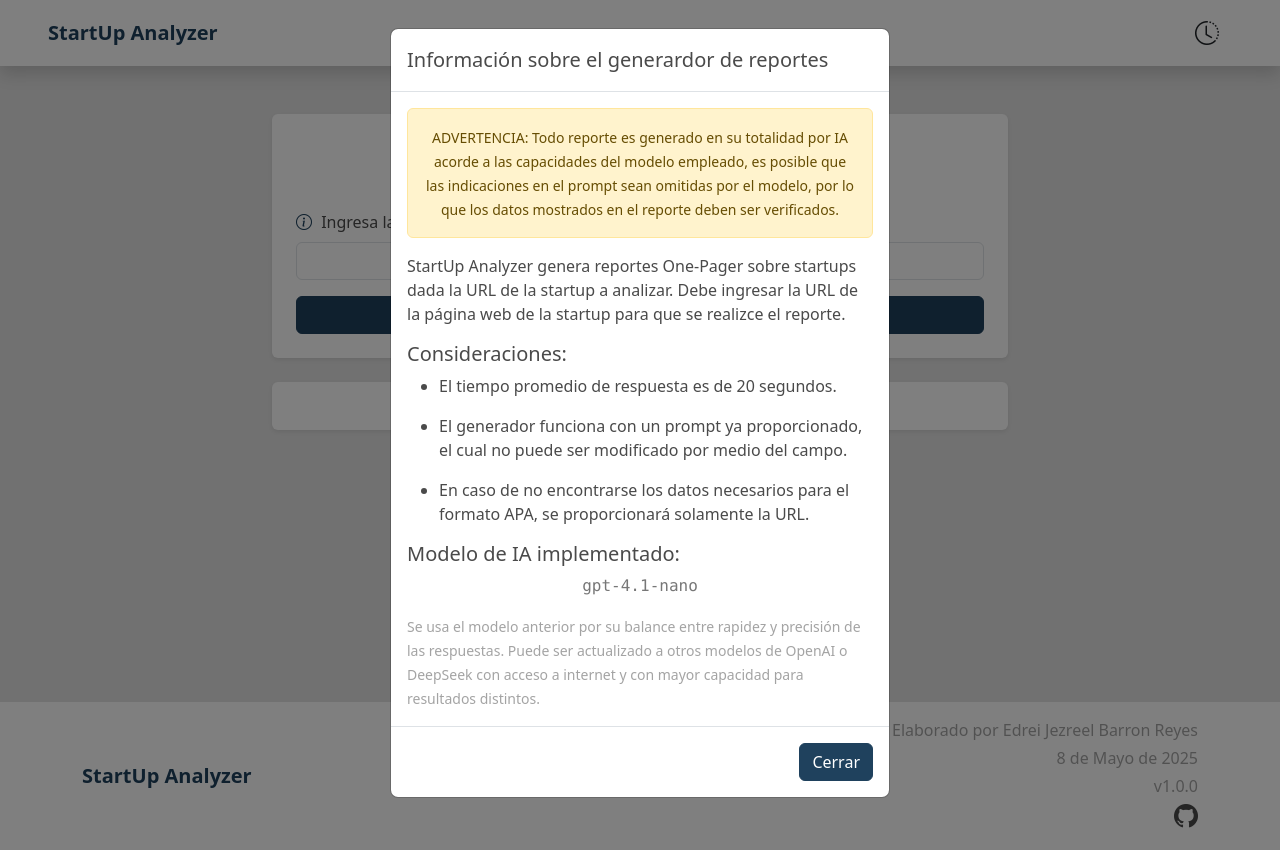
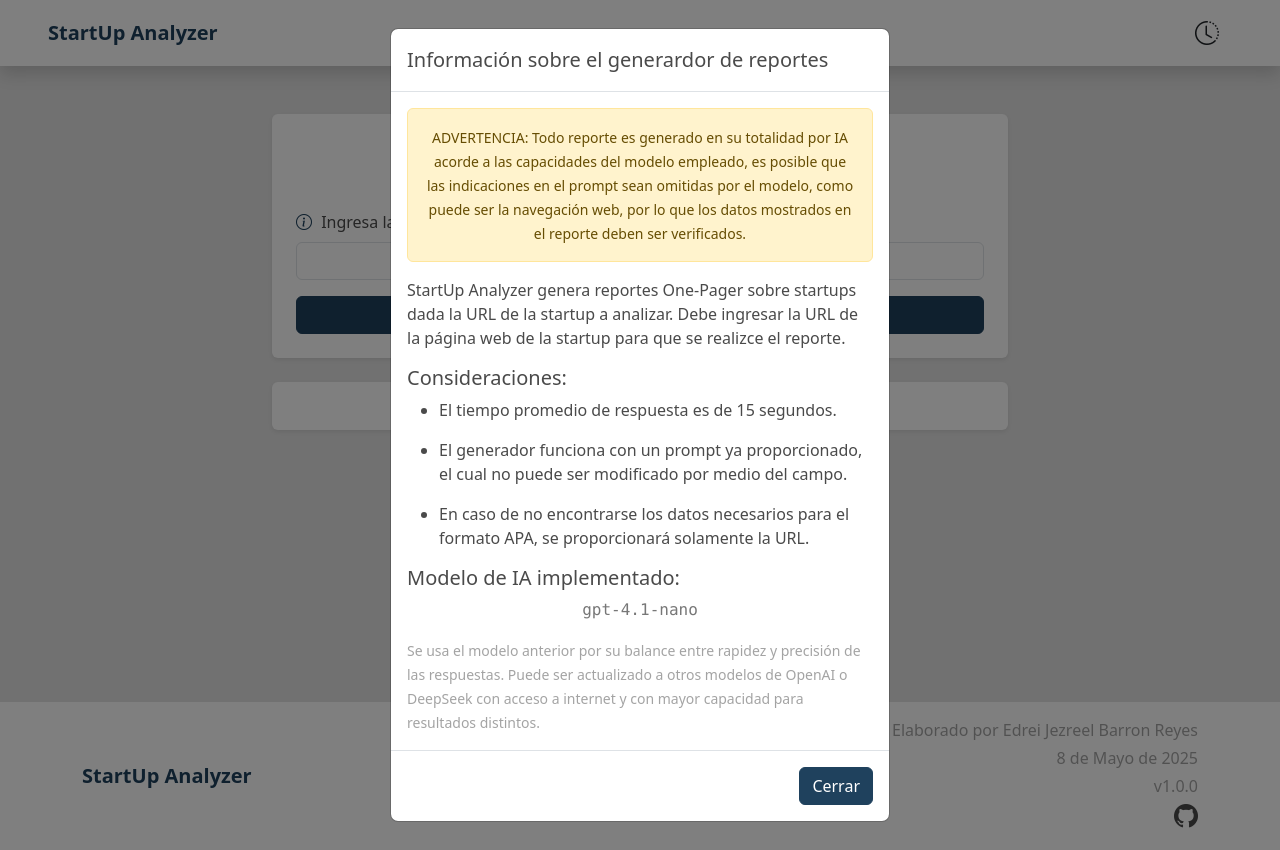
Before and after one commit to EdreiJezreel/StartUpAnalyzerV1.0.0, a Flask app: page / in a window 1280 px wide, after a click that opens the changed part. Run offline with Flask 3, Linux system fonts and the light colour scheme.

Commit message:
nota paginaChat.html

```diff
--- a/templates/paginaChat.html
+++ b/templates/paginaChat.html
@@ -1,3 +1,4 @@
+<!-- NOTA la lógica y los estilos están integrados debido a motivos de hosting, se modificará en una versión posterior -->
 <!DOCTYPE html>
 <html lang="es">
 <head>
@@ -143,13 +144,13 @@
         <div class="modal-body">
           <div class="alert alert-warning text-center" role="alert">
             <small>ADVERTENCIA: Todo reporte es generado en su totalidad por IA acorde a las capacidades del modelo empleado,
-              es posible que las indicaciones en el prompt sean omitidas por el modelo, por lo que los datos mostrados en el reporte deben ser verificados.</small>
+              es posible que las indicaciones en el prompt sean omitidas por el modelo, como puede ser la navegación web, por lo que los datos mostrados en el reporte deben ser verificados.</small>
           </div>
           <p>StartUp Analyzer genera reportes One-Pager sobre startups dada la URL de la startup a analizar.
             Debe ingresar la URL de la página web de la startup para que se realizce el reporte.</p>
           <h5>Consideraciones:</h5>
           <ul>
-            <li><p>El tiempo promedio de respuesta es de 20 segundos.</p></li>
+            <li><p>El tiempo promedio de respuesta es de 15 segundos.</p></li>
             <li><p>El generador funciona con un prompt ya proporcionado, el cual no puede ser modificado por medio del campo.</p></li>
             <li><p>En caso de no encontrarse los datos necesarios para el formato APA, se proporcionará solamente la URL.</p></li>
           </ul>
```
